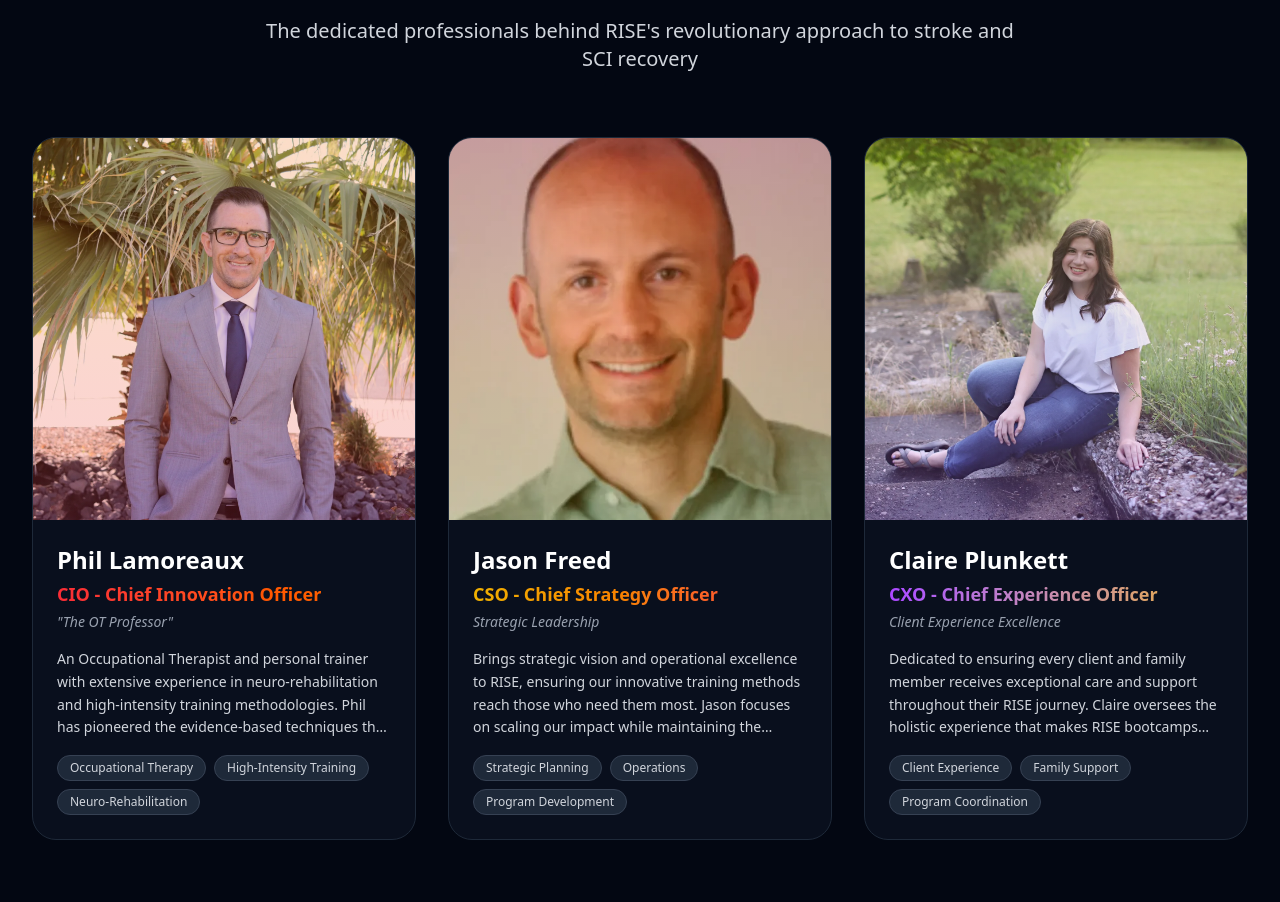
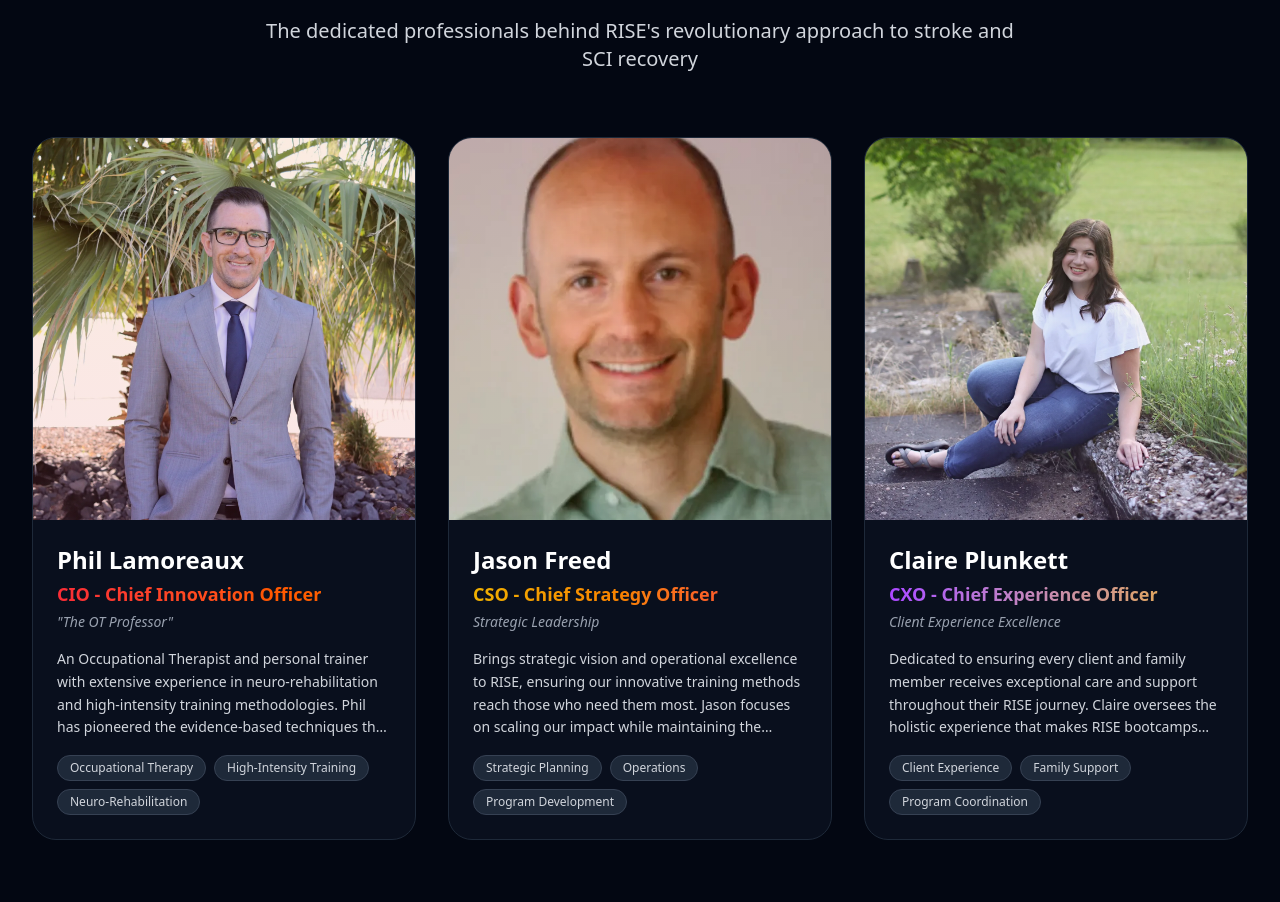
Before and after one commit to mknudson2/rise, a React (Vite) app: page / in a window 1280 px wide. Shown: the part 3000-3902 px from the top of the page. Built offline with nearby package versions, Linux system fonts and the light colour scheme.

Commit message:
updated gradients over team images

```diff
--- a/index.html
+++ b/index.html
@@ -3,7 +3,7 @@
 
 <head>
   <meta charset="UTF-8" />
-  <link rel="icon" type="image/x-icon" href="/favicon.ico" />
+  <link rel="icon" type="image/x-icon" href="/assets/logo/1.png" />
   <meta name="viewport" content="width=device-width, initial-scale=1.0" />
   <title>RISE</title>
 
--- a/src/components/ui/TeamImage.jsx
+++ b/src/components/ui/TeamImage.jsx
@@ -55,7 +55,7 @@
 
         {/* Gradient overlay */}
         <div
-          className={`absolute inset-0 bg-gradient-to-t ${gradientFrom} ${gradientTo} opacity-20 group-hover:opacity-30 transition-opacity duration-300`}
+          className={`absolute inset-0 bg-gradient-to-t ${gradientFrom} ${gradientTo} opacity-10 group-hover:opacity-30 transition-opacity duration-300`}
         />
       </div>
     </div>
```
